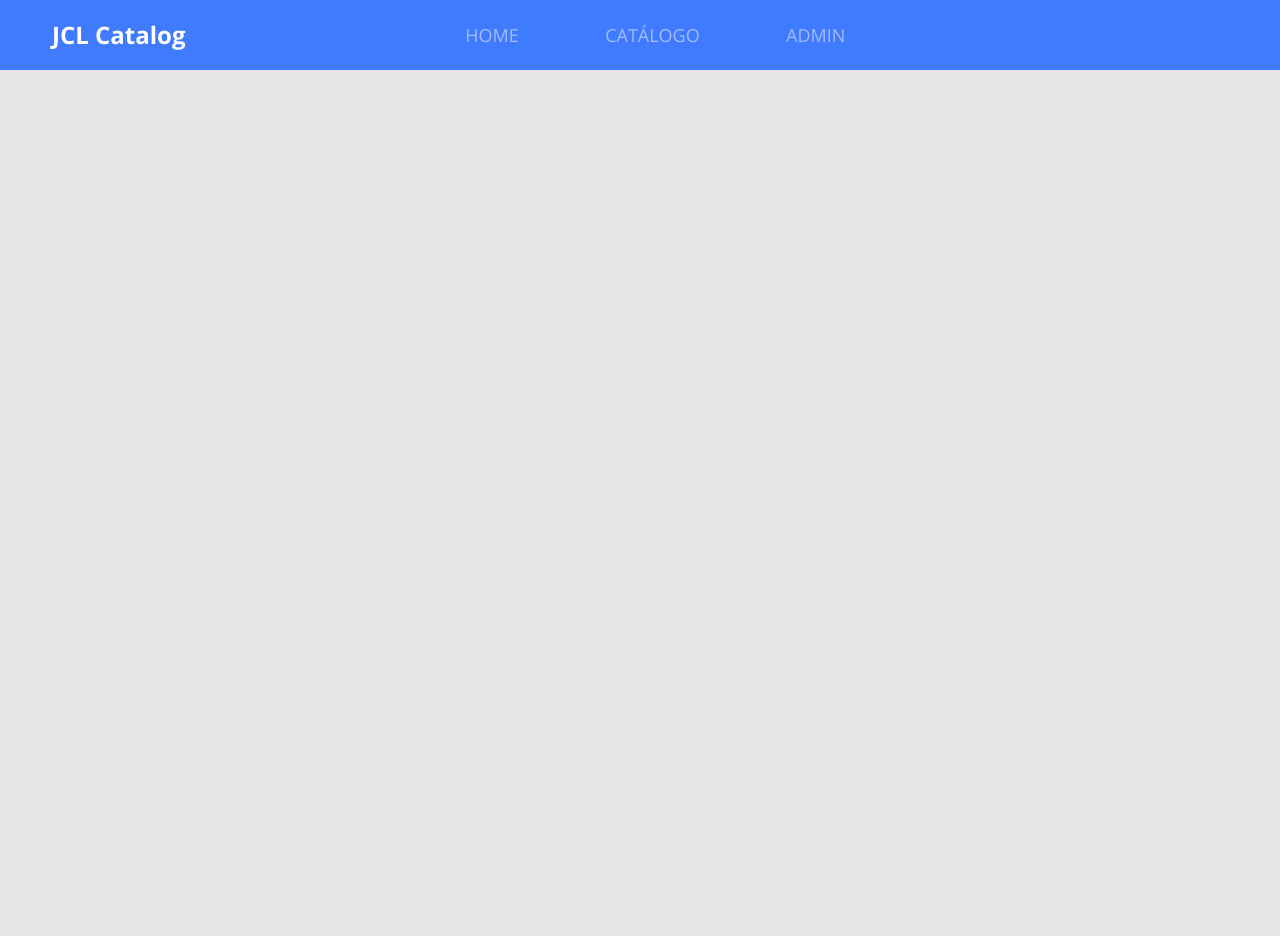
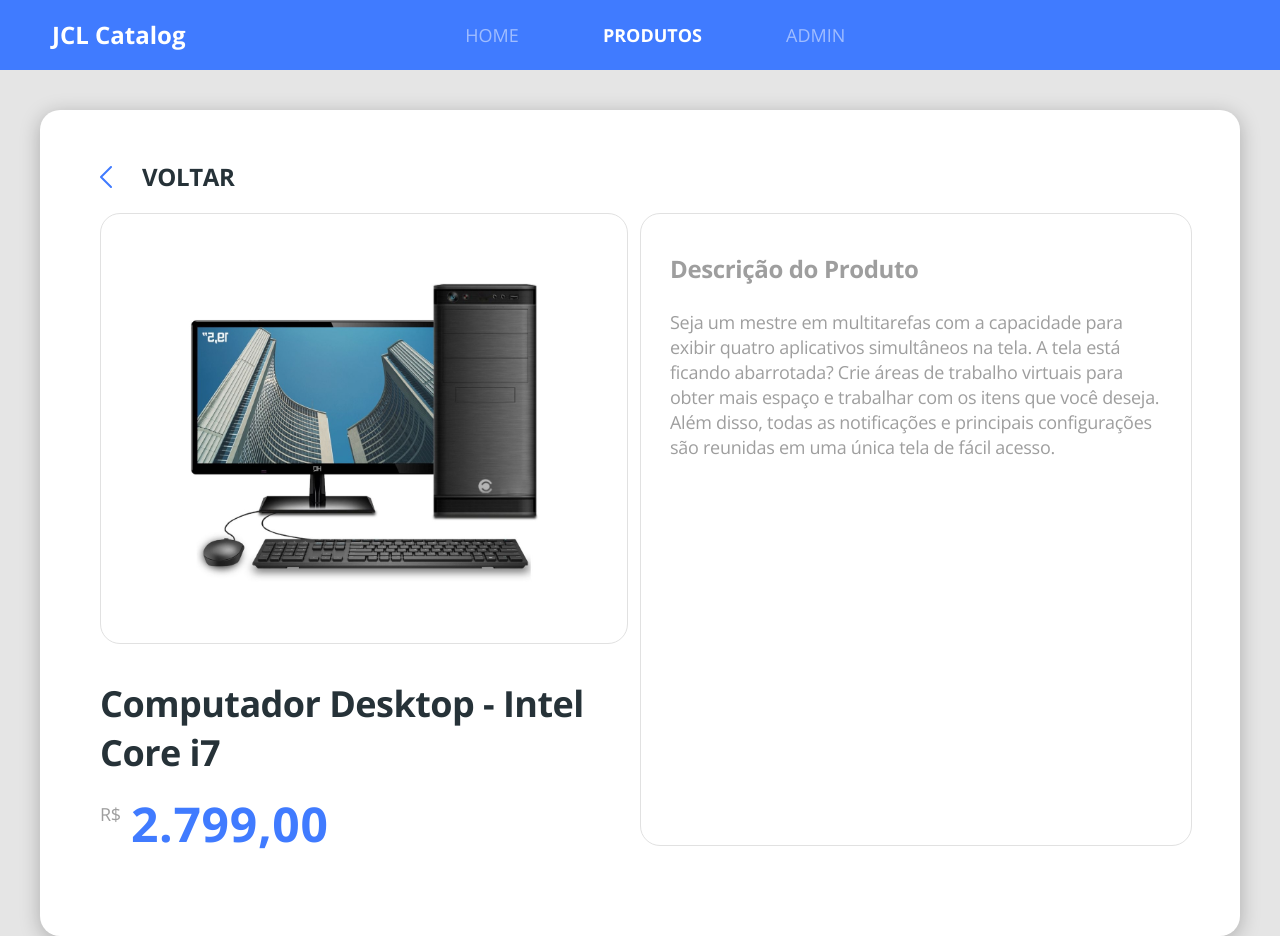
Before and after one commit to jcleonel/jcl-catalog, a React (Create React App) app in the folder front-web/: page /products/1 in a window 1280 px wide. Before the commit the page ends 800 px from the top, so only its background shows below. Built offline with nearby package versions, Linux system fonts and the light colour scheme.

Commit message:
Add products details

```diff
--- a/front-web/src/Routes.tsx
+++ b/front-web/src/Routes.tsx
@@ -2,6 +2,7 @@
 import Navbar from './core/components/Navbar';
 import Admin from './pages/Admin';
 import Catalog from './pages/Catalog';
+import ProductDetails from './pages/Catalog/components/ProductDetails';
 import Home from './pages/Home';
 
 const Routes = () => {
@@ -10,7 +11,8 @@
             <Navbar />
             <Switch>
                 <Route exact path="/" component={Home} />
-                <Route exact path="/catalog" component={Catalog} />
+                <Route exact path="/products" component={Catalog} />
+                <Route exact path="/products/:productId" component={ProductDetails} />
                 <Route exact path="/admin" component={Admin} />
             </Switch>
         </BrowserRouter>
--- a/front-web/src/core/components/ButtonIcon/styles.scss
+++ b/front-web/src/core/components/ButtonIcon/styles.scss
@@ -17,4 +17,5 @@
     display: flex;
     align-items: center;
     justify-content: center;
+    color: #FFF;
 }
--- a/front-web/src/core/components/Navbar/index.tsx
+++ b/front-web/src/core/components/Navbar/index.tsx
@@ -17,8 +17,8 @@
                         </NavLink>
                     </li>
                     <li>
-                        <NavLink to="/catalog" activeClassName="active">
-                            CATÁLOGO
+                        <NavLink to="/products" activeClassName="active">
+                            PRODUTOS
                         </NavLink>
                     </li>
                     <li>
--- /dev/null
+++ b/front-web/src/core/components/ProductPrice/index.tsx
@@ -0,0 +1,16 @@
+import './styles.scss';
+
+type Props = {
+    price: string;
+}
+
+const ProductPrice = ({ price }:Props) => {
+    return (
+        <div className="product-price-container">
+            <span className="product-currency">R$</span>
+            <h3 className="product-price">{price}</h3>
+        </div>
+    );
+};
+
+export default ProductPrice;
--- /dev/null
+++ b/front-web/src/core/components/ProductPrice/styles.scss
@@ -0,0 +1,19 @@
+.product-price-container {
+    margin-top: 25px;
+    display: flex;
+}
+
+.product-currency {
+    font-size: 18px;
+    line-height: 25px;
+    letter-spacing: -0.015em;
+    color: #9E9E9E;
+}
+
+.product-price {
+    font-size: 32px;
+    line-height: 44px;
+    letter-spacing: 0.015em;
+    color: #407BFF;
+    margin-left: 10px;
+}
--- a/front-web/src/pages/Catalog/components/ProductCard/index.tsx
+++ b/front-web/src/pages/Catalog/components/ProductCard/index.tsx
@@ -1,5 +1,6 @@
 import './styles.scss';
 import { ReactComponent as ProductImage } from '../../../../core/assets/images/product.svg';
+import ProductPrice from '../../../../core/components/ProductPrice';
 
 const ProductCard = () => {
     return (
@@ -9,10 +10,7 @@
                 <h6 className="product-name">
                     Computador Desktop - Intel Core i7
                 </h6>
-                <div className="product-price-container">
-                    <span className="product-currency">R$</span>
-                    <h3 className="product-price">2.779,00</h3>
-                </div>
+                <ProductPrice price="2.799,00" />
             </div>
         </div>
     )
--- a/front-web/src/pages/Catalog/components/ProductCard/styles.scss
+++ b/front-web/src/pages/Catalog/components/ProductCard/styles.scss
@@ -17,24 +17,5 @@
     font-size: 18px;
     line-height: 25px;
     letter-spacing: -0.015em;
+    color: #263238;
 }
-
-.product-price-container {
-    margin-top: 25px;
-    display: flex;
-}
-
-.product-currency {
-    font-size: 18px;
-    line-height: 25px;
-    letter-spacing: -0.015em;
-    color: #9E9E9E;
-}
-
-.product-price {
-    font-size: 32px;
-    line-height: 44px;
-    letter-spacing: 0.015em;
-    color: #407BFF;
-    margin-left: 10px;
-}
--- /dev/null
+++ b/front-web/src/pages/Catalog/components/ProductDetails/index.tsx
@@ -0,0 +1,51 @@
+import { useParams } from 'react-router';
+import './styles.scss';
+import { ReactComponent as ArrowIcon } from '../../../../core/assets/images/arrow.svg';
+import { ReactComponent as ProductImage } from '../../../../core/assets/images/product.svg';
+import { Link } from 'react-router-dom';
+import ProductPrice from '../../../../core/components/ProductPrice';
+
+type ParamsType = {
+    productId: string;
+}
+
+const ProductDetails = () => {
+    const { productId } = useParams<ParamsType>();
+    console.log(productId);
+
+    return (
+        <div className="product-details-container">
+            <div className="card-base border-radius-20 product-detais">
+                <Link to="/products" className="products-details-goback">
+                    <ArrowIcon className="icon-goback" />
+                    <h1 className="text-goback">VOLTAR</h1>
+                </Link>
+                <div className="row">
+                    <div className="col-6 pr-5">
+                        <div className="product-details-card text-center">
+                            <ProductImage className="product-details-image" />
+                        </div>
+                        <h1 className="products-details-name">
+                            Computador Desktop - Intel Core i7
+                        </h1>
+                        <ProductPrice price="2.799,00" />
+                    </div>
+                    <div className="col-6 product-details-card">
+                        <h1 className="product-description-title">
+                            Descrição do Produto
+                        </h1>
+                        <p className="product-description-text">
+                            Seja um mestre em multitarefas com a capacidade para exibir quatro
+                            aplicativos simultâneos na tela. A tela está ficando abarrotada? Crie áreas
+                            de trabalho virtuais para obter mais espaço e trabalhar com os itens que você deseja.
+                            Além disso, todas as notificações e principais configurações são reunidas em uma única
+                            tela de fácil acesso.
+                        </p>
+                    </div>
+                </div>
+            </div>
+        </div>
+    );
+}
+
+export default ProductDetails;
--- /dev/null
+++ b/front-web/src/pages/Catalog/components/ProductDetails/styles.scss
@@ -0,0 +1,69 @@
+.product-details-container {
+    margin-top: 40px;
+    padding-left: 40px;
+    padding-right: 40px;
+}
+
+.product-detais {
+    padding-top: 50px;
+    padding-right: 60px;
+    padding-bottom: 90px;
+    padding-left: 60px;
+}
+
+.product-detais .product-price {
+    font-size: 48px;;
+}
+
+.products-details-goback {
+    display: flex;
+    align-items: center;
+    margin-bottom: 20px;
+}
+
+.icon-goback {
+    color: #407BFF;
+    transform: rotate(-180deg);
+    margin-right: 30px;
+}
+
+.text-goback {
+    font-size: 24px;
+    line-height: 33px;
+    letter-spacing: -0.015em;
+    color: #263238;
+}
+
+.product-details-card {
+    border: 1px solid #E1E1E1;
+    border-radius: 20px;
+    padding: 38px 29px;
+}
+
+.product-details-image {
+    width: 353px;
+    height: 353px;
+}
+
+.product-description-title {
+    font-size: 24px;
+    line-height: 33px;
+    letter-spacing: -0.015em;
+    color: #9E9E9E;
+    margin-bottom: 25px;
+}
+
+.product-description-text {
+    font-size: 18px;
+    line-height: 25px;
+    letter-spacing: -0.015em;
+    color: #9E9E9E;
+}
+
+.products-details-name {
+    font-size: 36px;
+    line-height: 49px;
+    letter-spacing: -0.015em;
+    color: #263238;
+    margin-top: 35px;
+}
--- a/front-web/src/pages/Catalog/index.tsx
+++ b/front-web/src/pages/Catalog/index.tsx
@@ -1,3 +1,4 @@
+import { Link } from 'react-router-dom';
 import ProductCard from './components/ProductCard';
 import './styles.scss';
 
@@ -8,19 +9,22 @@
                 Catalogo de produtos
             </h1>
             <div className="catalog-products">
-                <ProductCard />
-                <ProductCard />
-                <ProductCard />
-                <ProductCard />
-                <ProductCard />
-                <ProductCard />
-                <ProductCard />
-                <ProductCard />
-                <ProductCard />
-                <ProductCard />
+                <Link to="/products/1"><ProductCard /></Link>
+                <Link to="/products/2"><ProductCard /></Link>
+                <Link to="/products/3"><ProductCard /></Link>
+                <Link to="/products/4"><ProductCard /></Link>
+                <Link to="/products/5"><ProductCard /></Link>
+                <Link to="/products/6"><ProductCard /></Link>
+                <Link to="/products/7"><ProductCard /></Link>
+                <Link to="/products/8"><ProductCard /></Link>
+                <Link to="/products/9"><ProductCard /></Link>
+                <Link to="/products/10"><ProductCard /></Link>
+                <Link to="/products/11"><ProductCard /></Link>
+                <Link to="/products/12"><ProductCard /></Link>
+                <Link to="/products/13"><ProductCard /></Link>
             </div>
         </div>
-    )
+    );
 }
 
 export default Catalog;
--- a/front-web/src/pages/Home/index.tsx
+++ b/front-web/src/pages/Home/index.tsx
@@ -10,7 +10,7 @@
                 <div className="col-6 home-text">
                     <h1 className="text-title">Conheça o melhor <br /> catalogo de produtos</h1>
                     <p className="text-subtitle">Ajudaremos você a encontrar os melhores <br /> produtos disponíveis no mercado</p>
-                    <Link to="/catalog">
+                    <Link to="/products">
                         <ButtonIcon text="inicie agora a sua busca" />
                     </Link>
                 </div>
```
Also changed, not shown: front-web/src/core/assets/images/arrow.svg.
